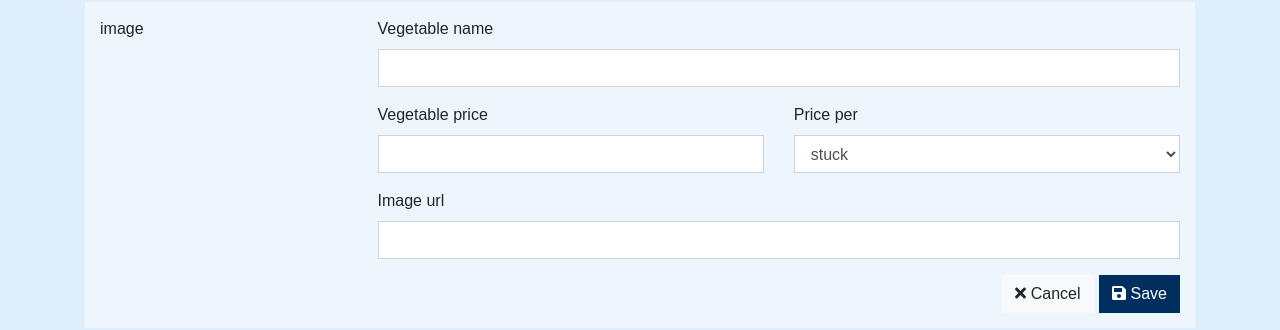
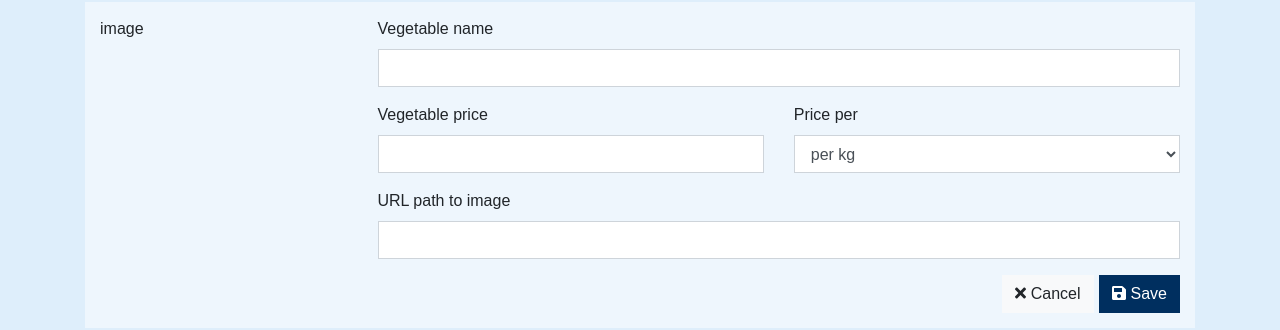
Before and after one commit to IwonaLalak/t-vegetables-shop, a React (Create React App) app: page /manage in a window 1280 px wide. Shown: the part 126-456 px from the top of the page. Built offline with nearby package versions, Linux system fonts and the light colour scheme; a web font is replaced by a local one.

Commit message:
form utilities

```diff
--- /dev/null
+++ b/src/_utilities/constvalues/constoptions.js
@@ -0,0 +1,6 @@
+export const perOptions = () =>{
+    return [
+        {value:'kg', label:'per kg'},
+        {value:'stuck', label:'per stuck'},
+    ]
+}
--- /dev/null
+++ b/src/_utilities/validators/YupValidators.js
@@ -0,0 +1,30 @@
+import * as Yup from "yup";
+
+export const urlSchema = () => {
+    return Yup.string()
+        .min(3, 'Must be at least 3 characters')
+        .max(50, 'Must be less than 50 characters')
+        .required('You need fill url')
+        .url('Please type a valid url')
+};
+
+export const nameSchema = () => {
+    return Yup.string()
+        .min(3, 'Must be at least 3 characters')
+        .max(50, 'Must be less than 50 characters')
+        .required('You need fill name')
+};
+
+export const priceSchema = () => {
+    return Yup.string()
+        .matches(/^[0-9]+(\.[0-9]{1,2})?$/, 'Must be digit with two decimal places, greather than 0')
+        .required('You need fill price')
+};
+
+export const formVegetableSchema = () => {
+    return Yup.object().shape({
+        name: nameSchema(),
+        url: urlSchema(),
+        price: priceSchema()
+    });
+};
--- /dev/null
+++ b/src/shared/Forms/Formfield.js
@@ -0,0 +1,27 @@
+import React from 'react';
+import {FormControl, FormLabel} from "react-bootstrap";
+
+const Formfield = ({keyname, label, type, formik: {touched, errors, values, getFieldProps, handleChange, handleBlur}}) => {
+
+    return (
+        <>
+            <FormLabel htmlFor={keyname}>
+                <span>{label}</span>
+                <span className={'err'}>
+                {(touched[keyname] && errors[keyname]) && errors[keyname]}
+                </span>
+            </FormLabel>
+            <FormControl type={type}
+                         onChange={handleChange}
+                         onBlur={handleBlur}
+                         value={values[keyname]}
+                         name={keyname}
+                         id={keyname}
+                         className={(touched[keyname] && errors[keyname]) && 'inp-err'}
+                         {...getFieldProps(keyname)}
+            />
+        </>
+    )
+};
+
+export default Formfield;
--- /dev/null
+++ b/src/shared/Forms/Formselect.js
@@ -0,0 +1,37 @@
+import React from 'react';
+import {FormControl, FormLabel} from "react-bootstrap";
+
+const Formselect = ({keyname, label, options, formik: {touched, errors, values, getFieldProps, handleChange, handleBlur}}) => {
+
+
+    const children = () => (
+        options.map(option =>
+            <option selected={values.per === option.value}
+                    value={option.value}>
+                {option.label}
+            </option>
+        ))
+
+    return (
+        <>
+            <FormLabel htmlFor={keyname}>
+                <span>{label}</span>
+                <span className={'err'}>
+                {(touched[keyname] && errors[keyname]) && errors[keyname]}
+                </span>
+            </FormLabel>
+            <FormControl as={'select'}
+                         onChange={handleChange}
+                         onBlur={handleBlur}
+                         value={values[keyname]}
+                         name={keyname}
+                         id={keyname}
+                         className={(touched[keyname] && errors[keyname]) && 'inp-err'}
+                         {...getFieldProps(keyname)}
+                         children={children()}
+            />
+        </>
+    )
+};
+
+export default Formselect;
--- a/src/views/ManageView/components/form/ProductForm.js
+++ b/src/views/ManageView/components/form/ProductForm.js
@@ -1,38 +1,38 @@
 import React, {Component} from 'react';
 import {Formik} from "formik";
-import {Col, Form, FormControl, FormGroup, FormLabel, Row} from "react-bootstrap";
-import {ActionButton, SaveCancelButtonGroup} from "../../../../shared/Buttons/Buttons";
-import {Save} from "../../../../_utilities/icons/FontAwesome";
-import * as Yup from 'yup';
+import {Col, Form, FormGroup, Row} from "react-bootstrap";
+import {SaveCancelButtonGroup} from "../../../../shared/Buttons/Buttons";
+import {formVegetableSchema, urlSchema} from "../../../../_utilities/validators/YupValidators";
+import Formfield from "../../../../shared/Forms/Formfield";
+import {perOptions} from "../../../../_utilities/constvalues/constoptions";
+import Formselect from "../../../../shared/Forms/Formselect";
 
 class ProductForm extends Component {
 
     state = {
-        product: {name: '', url: '', price: '', per: 'stuck'}
+        product: {name: '', url: '', price: '', per: 'kg'}
     }
 
     onSubmit = (values, actions) => {
         console.log(values, actions)
     };
 
+    onChangeForm = ({target}) => {
+
+        if (target.id === 'url') {
+            console.log('odswiezenie wartosci img - ', target.value)
+
+            urlSchema().isValid(target.value).then((valid => {
+                console.log(valid)
+            }))
+
+        }
+    }
+
     render() {
         let {product} = this.state;
 
-        const validationSchema = Yup.object().shape({
-            name: Yup.string()
-                .min(3, 'Must be at least 3 characters')
-                .max(50, 'Must be less than 50 characters')
-                .required('You need fill name'),
-            url: Yup.string()
-                .min(3, 'Must be at least 3 characters')
-                .max(50, 'Must be less than 50 characters')
-                .required('You need fill url')
-                .url('Please type a valid url'),
-            price: Yup.string()
-                .matches(/^[0-9]+(\.[0-9]{1,2})?$/, 'Must be digit with two decimal places, greather than 0')
-                .required('You need fill price')
-
-        });
+        const validationSchema = formVegetableSchema();
 
         return (
             <div>
@@ -42,9 +42,10 @@ class ProductForm extends Component {
                     onSubmit={this.onSubmit}
                 >
                     {
-                        props => (
+                        formik => (
                             <Form
-                                onSubmit={props.handleSubmit}
+                                onSubmit={formik.handleSubmit}
+                                onChange={this.onChangeForm}
                             >
                                 <Row>
                                     <Col lg={3}>
@@ -54,83 +55,27 @@ class ProductForm extends Component {
                                     </Col>
                                     <Col lg={9}>
                                         <FormGroup>
-                                            <FormLabel htmlFor={'name'}>
-                                                <span>Vegetable name</span>
-                                                <span className={'err'}>
-                                                        {
-                                                            (props.touched.name && props.errors.name) && props.errors.name
-                                                        }
-                                                    </span>
-                                            </FormLabel>
-                                            <FormControl type={'text'}
-                                                         onChange={props.handleChange}
-                                                         onBlur={props.handleBlur}
-                                                         value={props.values.name}
-                                                         name={'name'}
-                                                         id={'name'}
-                                                         className={(props.touched.name && props.errors.name) && 'inp-err'}
-                                                         {...props.getFieldProps('name')}
-                                            />
+                                            <Formfield keyname={'name'} label={'Vegetable name'} type={'text'}
+                                                       formik={formik}/>
                                         </FormGroup>
                                         <FormGroup>
                                             <Row>
                                                 <Col xs={6}>
-                                                    <FormLabel htmlFor={'price'}>
-                                                        <span>Vegetable price</span>
-                                                        <span className={'err'}>
-                                                        {
-                                                            (props.touched.price && props.errors.price) && props.errors.price
-                                                        }
-                                                    </span>
-                                                    </FormLabel>
-                                                    <FormControl type={'number'}
-                                                                 onChange={props.handleChange}
-                                                                 onBlur={props.handleBlur}
-                                                                 value={props.values.price}
-                                                                 name={'price'}
-                                                                 id={'price'}
-                                                                 className={(props.touched.price && props.errors.price) && 'inp-err'}
-                                                                 {...props.getFieldProps('price')}
-                                                    />
+                                                    <Formfield keyname={'price'} label={'Vegetable price'}
+                                                               type={'number'} formik={formik}/>
                                                 </Col>
                                                 <Col xs={6}>
-                                                    <FormLabel htmlFor={'per'}>
-                                                        <span>Price per</span>
-                                                    </FormLabel>
-                                                    <Form.Control as={'select'}
-                                                                  onChange={props.handleChange}
-                                                                  onBlur={props.handleBlur}
-                                                                  name={'per'}
-                                                                  id={'per'}
-                                                    >
-                                                        <option selected={props.values.per === 'kg'}
-                                                                value={'kg'}>kg
-                                                        </option>
-                                                        <option selected={props.values.per === 'stuck'}
-                                                                value={'stuck'}>stuck
-                                                        </option>
-                                                    </Form.Control>
+                                                    <Formselect keyname={'per'}
+                                                                label={'Price per'}
+                                                                type={'select'}
+                                                                options={perOptions()}
+                                                                formik={formik}/>
                                                 </Col>
                                             </Row>
                                         </FormGroup>
                                         <FormGroup>
-                                            <FormLabel htmlFor={'url'}>
-                                                <span>Image url</span>
-                                                <span className={'err'}>
-                                                        {
-                                                            (props.touched.url && props.errors.url) && props.errors.url
-                                                        }
-                                                    </span>
-                                            </FormLabel>
-                                            <FormControl type={'url'}
-                                                         onChange={props.handleChange}
-                                                         onBlur={props.handleBlur}
-                                                         value={props.values.url}
-                                                         name={'url'}
-                                                         id={'url'}
-                                                         className={(props.touched.url && props.errors.url) && 'inp-err'}
-                                                         {...props.getFieldProps('url')}
-                                            />
+                                            <Formfield keyname={'url'} type={'url'} label={'URL path to image'}
+                                                       formik={formik}/>
                                         </FormGroup>
                                     </Col>
                                 </Row>
@@ -138,7 +83,7 @@ class ProductForm extends Component {
                                     <Col lg={12}>
                                         <div className={'float-right'}>
                                             <SaveCancelButtonGroup
-                                                onClickCancel={()=>this.props.handleCancel()}
+                                                onClickCancel={() => this.props.handleCancel()}
                                             />
                                         </div>
                                     </Col>
```
